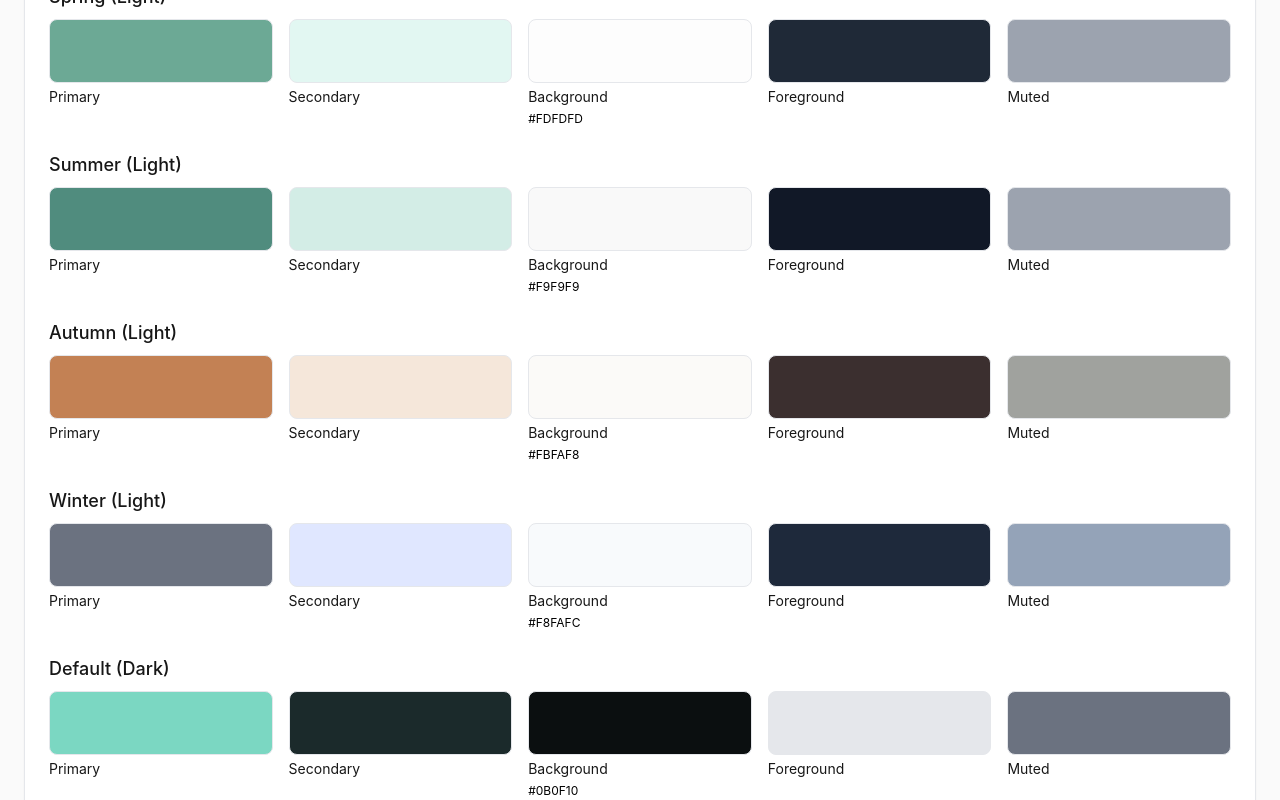
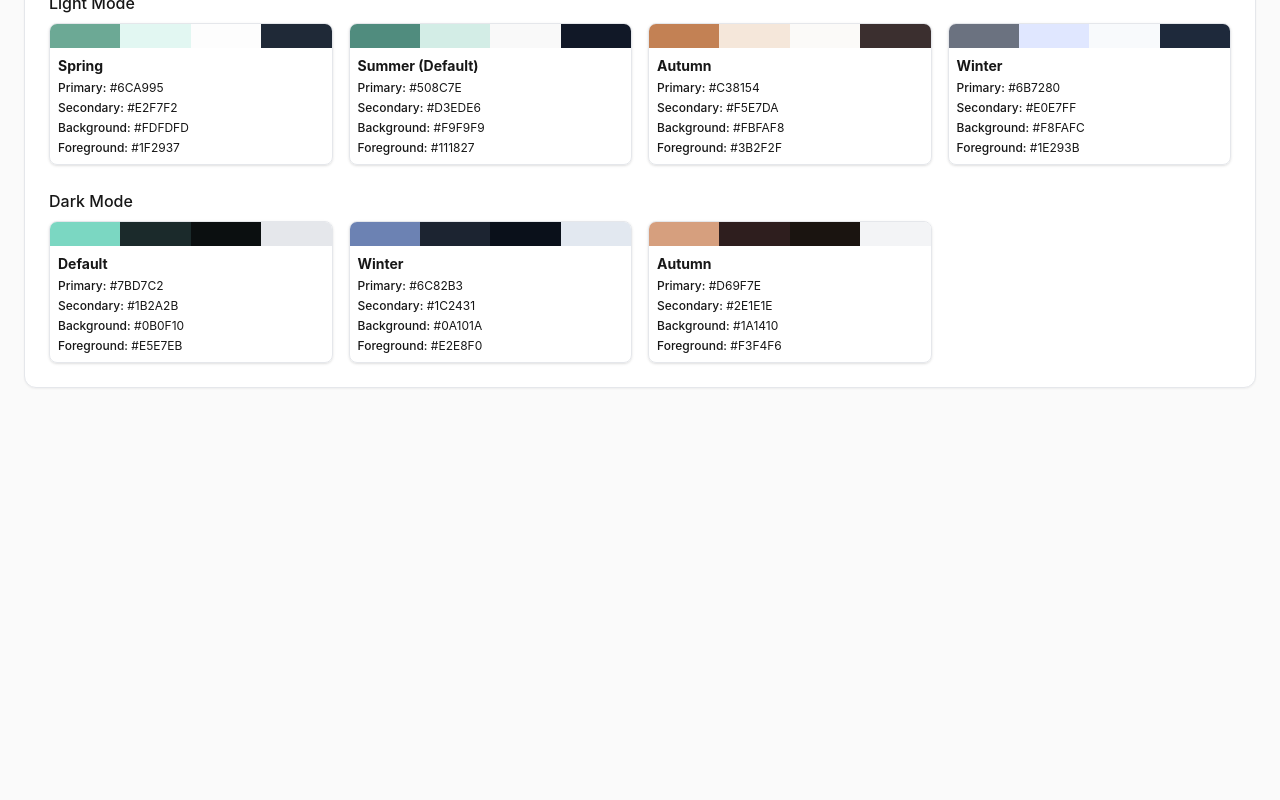
Before and after one commit to osmond/kaymaria, a Next.js app: page /style-guide in a window 1280 px wide. Shown: the part 540-1340 px from the top of the page. After the commit the page ends 952 px from the top, so only its background shows below. Built offline with nearby package versions, Linux system fonts and the light colour scheme.

Commit message:
styleguie

```diff
--- a/app/style-guide/page.tsx
+++ b/app/style-guide/page.tsx
@@ -5,10 +5,10 @@ export default function StyleGuidePage() {
     <div className="p-6 space-y-8">
       <h1 className="text-4xl font-display">Style Guide</h1>
 
-      {/* Main Brand Colors */}
+      {/* Core Colors */}
       <Card>
         <CardContent className="p-6">
-          <h2 className="text-xl font-semibold mb-4">Colors</h2>
+          <h2 className="text-xl font-semibold mb-4">Core Tokens</h2>
           <div className="grid grid-cols-2 md:grid-cols-3 gap-4">
             <ColorSwatch name="Primary" hex="#508C7E" />
             <ColorSwatch name="Secondary" hex="#D3EDE6" />
@@ -19,107 +19,119 @@ export default function StyleGuidePage() {
         </CardContent>
       </Card>
 
-      {/* Seasonal Themes */}
+      {/* Seasonal Palettes */}
       <Card>
-        <CardContent className="p-6">
-          <h2 className="text-xl font-semibold mb-4">Seasonal Theme Palette</h2>
+        <CardContent className="p-6 space-y-6">
+          <h2 className="text-xl font-semibold">Seasonal Themes</h2>
 
-          {seasonalThemes.map((theme) => (
-            <div key={theme.name} className="mb-6">
-              <h3 className="text-lg font-medium mb-2">{theme.name}</h3>
-              <div className="grid grid-cols-2 md:grid-cols-5 gap-4">
-                <ColorSwatch name="Primary" hex={theme.primary} />
-                <ColorSwatch name="Secondary" hex={theme.secondary} />
-                <ColorSwatch name="Background" hex={theme.background} text="black" />
-                <ColorSwatch name="Foreground" hex={theme.foreground} />
-                <ColorSwatch name="Muted" hex={theme.muted} />
-              </div>
+          {/* Light Mode */}
+          <div>
+            <h3 className="text-md font-medium mb-2">Light Mode</h3>
+            <div className="grid grid-cols-1 md:grid-cols-2 lg:grid-cols-4 gap-4">
+              <ThemeSwatch
+                label="Spring"
+                primary="#6CA995"
+                secondary="#E2F7F2"
+                background="#FDFDFD"
+                foreground="#1F2937"
+              />
+              <ThemeSwatch
+                label="Summer (Default)"
+                primary="#508C7E"
+                secondary="#D3EDE6"
+                background="#F9F9F9"
+                foreground="#111827"
+              />
+              <ThemeSwatch
+                label="Autumn"
+                primary="#C38154"
+                secondary="#F5E7DA"
+                background="#FBFAF8"
+                foreground="#3B2F2F"
+              />
+              <ThemeSwatch
+                label="Winter"
+                primary="#6B7280"
+                secondary="#E0E7FF"
+                background="#F8FAFC"
+                foreground="#1E293B"
+              />
             </div>
-          ))}
+          </div>
+
+          {/* Dark Mode */}
+          <div className="dark">
+            <h3 className="text-md font-medium mt-6 mb-2">Dark Mode</h3>
+            <div className="grid grid-cols-1 md:grid-cols-3 lg:grid-cols-4 gap-4">
+              <ThemeSwatch
+                label="Default"
+                primary="#7BD7C2"
+                secondary="#1B2A2B"
+                background="#0B0F10"
+                foreground="#E5E7EB"
+              />
+              <ThemeSwatch
+                label="Winter"
+                primary="#6C82B3"
+                secondary="#1C2431"
+                background="#0A101A"
+                foreground="#E2E8F0"
+              />
+              <ThemeSwatch
+                label="Autumn"
+                primary="#D69F7E"
+                secondary="#2E1E1E"
+                background="#1A1410"
+                foreground="#F3F4F6"
+              />
+            </div>
+          </div>
         </CardContent>
       </Card>
     </div>
   )
 }
 
-function ColorSwatch({
-  name,
-  hex,
-  text = "white",
-}: {
-  name: string
-  hex: string
-  text?: string
-}) {
+function ColorSwatch({ name, hex, text = "white" }: { name: string, hex: string, text?: string }) {
   return (
     <div className="flex flex-col items-start gap-1">
-      <div
-        className="w-full h-16 rounded-lg border"
-        style={{ backgroundColor: hex }}
-      />
+      <div className="w-full h-16 rounded-lg" style={{ backgroundColor: hex }} />
       <span className="text-sm text-muted-foreground">{name}</span>
-      <span className="text-xs" style={{ color: text }}>
-        {hex}
-      </span>
+      <span className="text-xs" style={{ color: text }}>{hex}</span>
     </div>
   )
 }
 
-const seasonalThemes = [
-  {
-    name: "Spring (Light)",
-    primary: "#6CA995",
-    secondary: "#E2F7F2",
-    background: "#FDFDFD",
-    foreground: "#1F2937",
-    muted: "#9CA3AF",
-  },
-  {
-    name: "Summer (Light)",
-    primary: "#508C7E",
-    secondary: "#D3EDE6",
-    background: "#F9F9F9",
-    foreground: "#111827",
-    muted: "#9CA3AF",
-  },
-  {
-    name: "Autumn (Light)",
-    primary: "#C38154",
-    secondary: "#F5E7DA",
-    background: "#FBFAF8",
-    foreground: "#3B2F2F",
-    muted: "#A0A29E",
-  },
-  {
-    name: "Winter (Light)",
-    primary: "#6B7280",
-    secondary: "#E0E7FF",
-    background: "#F8FAFC",
-    foreground: "#1E293B",
-    muted: "#94A3B8",
-  },
-  {
-    name: "Default (Dark)",
-    primary: "#7BD7C2",
-    secondary: "#1B2A2B",
-    background: "#0B0F10",
-    foreground: "#E5E7EB",
-    muted: "#6B7280",
-  },
-  {
-    name: "Autumn (Dark)",
-    primary: "#D69F7E",
-    secondary: "#2E1E1E",
-    background: "#1A1410",
-    foreground: "#F3F4F6",
-    muted: "#A3A3A3",
-  },
-  {
-    name: "Winter (Dark)",
-    primary: "#6C82B3",
-    secondary: "#1C2431",
-    background: "#0A101A",
-    foreground: "#E2E8F0",
-    muted: "#94A3B8",
-  },
-]
+function ThemeSwatch({
+  label,
+  primary,
+  secondary,
+  background,
+  foreground,
+}: {
+  label: string
+  primary: string
+  secondary: string
+  background: string
+  foreground: string
+}) {
+  return (
+    <div className="rounded-lg border overflow-hidden text-xs shadow">
+      <div className="flex h-6">
+        <div className="flex-1" style={{ backgroundColor: primary }} />
+        <div className="flex-1" style={{ backgroundColor: secondary }} />
+        <div className="flex-1" style={{ backgroundColor: background }} />
+        <div className="flex-1" style={{ backgroundColor: foreground }} />
+      </div>
+      <div className="p-2">
+        <strong className="block text-sm mb-1">{label}</strong>
+        <ul className="space-y-1">
+          <li><span className="font-medium">Primary:</span> {primary}</li>
+          <li><span className="font-medium">Secondary:</span> {secondary}</li>
+          <li><span className="font-medium">Background:</span> {background}</li>
+          <li><span className="font-medium">Foreground:</span> {foreground}</li>
+        </ul>
+      </div>
+    </div>
+  )
+}
```
